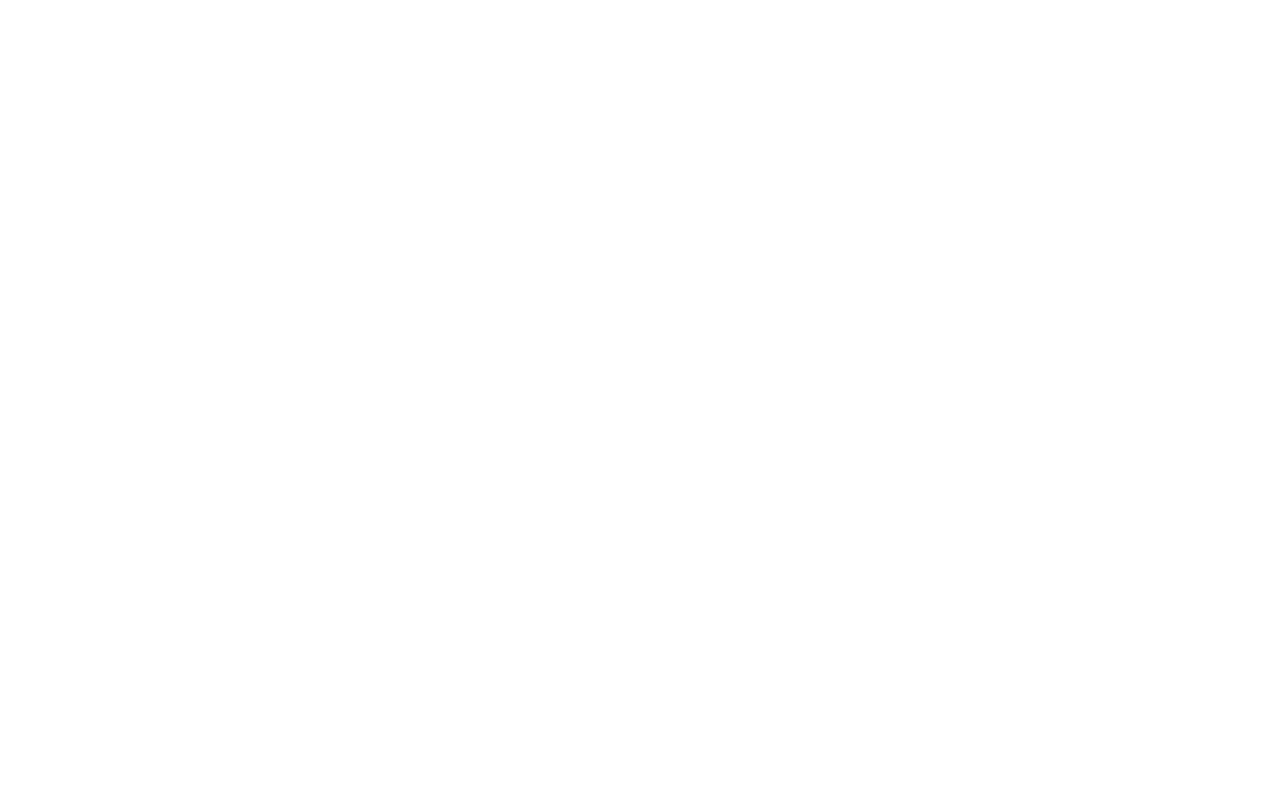
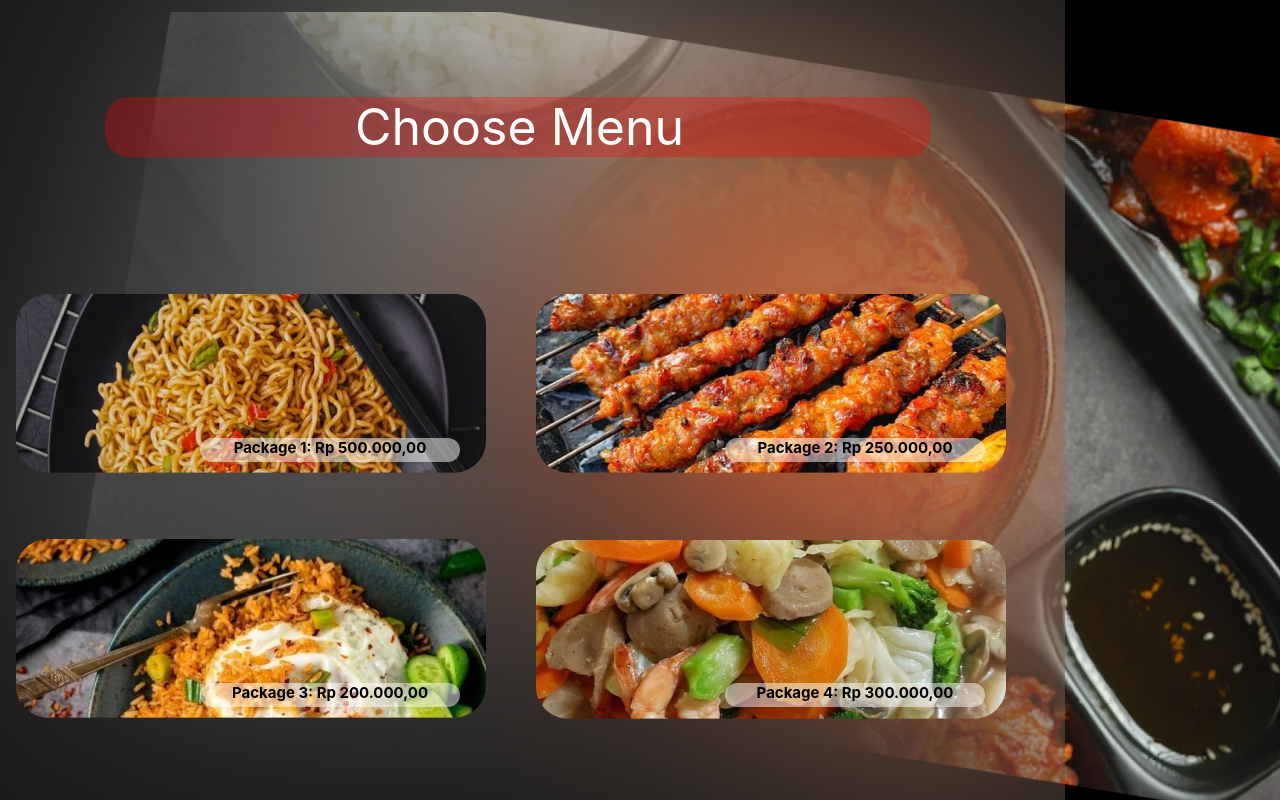
Before and after one commit to Lefry04/front_end-WarongWarem, a React (Create React App) app: page /menu1 in a window 1280 px wide. Before the commit this address had no page. Shown: the top 800 px of the page. Built offline with nearby package versions, Linux system fonts and the light colour scheme.

Commit message:
Menyesuaikan Menu1

```diff
--- a/src/App.css
+++ b/src/App.css
@@ -1330,3 +1330,125 @@
   width: 320px;
   height: 390px;
 }
+
+.menu1 .title {
+  background-color: rgba(254, 0, 0, 0.3);
+  color: #ffffff;
+  font-size: 50px;
+  font-weight: 700px;
+  left: 175px;
+  top: 109px;
+  width: 826px;
+  height: auto;
+  position: absolute;
+  border-radius: 24px;
+  text-indent: 250px;
+}
+
+.menu1 .paket1 {
+  width: 470px;
+  height: 178px;
+  top: 305px;
+  left: 40px;
+  position: absolute;
+  align-content: left;
+  background: none;
+  border: none;
+}
+
+.menu1 .paket2 {
+  width: 470px;
+  height: 178px;
+  top: 305px;
+  left: 600px;
+  position: absolute;
+  align-content: left;
+  background: none;
+  border: none;
+}
+
+.menu1 .paket3 {
+  width: 470px;
+  height: 178px;
+  top: 550px;
+  left: 80px;
+  position: absolute;
+  align-content: left;
+  background: none;
+  border: none;
+}
+
+.menu1 .paket4 {
+  width: 470px;
+  height: 178px;
+  top: 551px;
+  left: 600px;
+  position: absolute;
+  align-content: left;
+  background: none;
+  border: none;
+}
+
+.menu1 .buttonorder {
+  background-color:rgba(255, 255, 255, 0.50);
+  font-size: 20px;
+  font-weight: bold;
+  left: 353px;
+  top: 838px;
+  width: 333px;
+  height: 60px;
+  position: absolute;
+  border-radius: 24px;
+}
+
+.menu1 .p1 {
+  background-color: rgba(255, 255, 255, 0.50);
+  font-size: 15px;
+  font-weight: bold;
+  left: 270px;
+  top: 450px;
+  width: 260px;
+  height: 24px;
+  position: absolute;
+  border-radius: 24px;
+  text-align: center;
+}
+
+.menu1 .p2 {
+  background-color: rgba(255, 255, 255, 0.50);
+  font-size: 15px;
+  font-weight: bold;
+  left: 795px;
+  top: 450px;
+  width: 260px;
+  height: 24px;
+  position: absolute;
+  border-radius: 24px;
+  text-align: center;
+}
+
+.menu1 .p3 {
+  background-color: rgba(255, 255, 255, 0.50);
+  font-size: 15px;
+  font-weight: bold;
+  left: 270px;
+  top: 695px;
+  width: 260px;
+  height: 24px;
+  position: absolute;
+  border-radius: 24px;
+  text-align: center;
+}
+
+.menu1 .p4 {
+  background-color: rgba(255, 255, 255, 0.50);
+  font-size: 15px;
+  font-weight: bold;
+  left: 795px;
+  top: 695px;
+  width: 260px;
+  height: 24px;
+  position: absolute;
+  border-radius: 24px;
+  text-align: center;
+}
--- a/src/App.js
+++ b/src/App.js
@@ -15,6 +15,7 @@ import TableRes1 from "./TableRes1";
 import ResReser1 from "./ResReser1";
 import Pay1 from "./Pay1";
 import ContactUs from "./ContactUs";
+import Menu1 from "./Menu1";
 
 const App = () => {
   return (
@@ -34,6 +35,7 @@ const App = () => {
         <Route path="/resreser1" element={<ResReser1 />} />
         <Route path="/pay1" element={<Pay1 />} />
         <Route path="/contactuspage" element={<ContactUs />} />
+        <Route path="/menu1" element={<Menu1 />} />
       </Routes>
     </Router>
   );
--- a/src/TableRes1.js
+++ b/src/TableRes1.js
@@ -3,8 +3,8 @@ import { useNavigate } from "react-router-dom";
 
 export const TableRes1 = () =>{
 
-    const goToPay1 = () => {
-        navigate("/pay1");
+    const goToMenu = () => {
+        navigate("/menu1");
       };
 
 const navigate= useNavigate();
@@ -31,7 +31,7 @@ const navigate= useNavigate();
             <input placeholder="Select the desired date for your table reservation." className="d1"></input>
             <input placeholder="If there are any special requests, such as table preferences or dietary needs, inform us here." className="e1"></input>
             <input placeholder="Please choose an available table." className="f1"></input>
-            <button className="button" onClick={goToPay1}>NEXT</button>
+            <button className="button" onClick={goToMenu}>NEXT</button>
             </div>
             </div>
             </div>
```
Also changed, not shown: src/Menu2.js (added).
